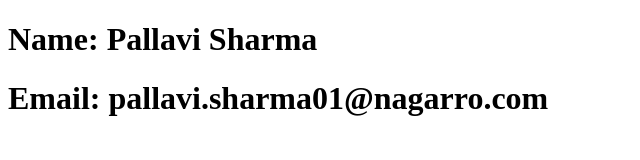
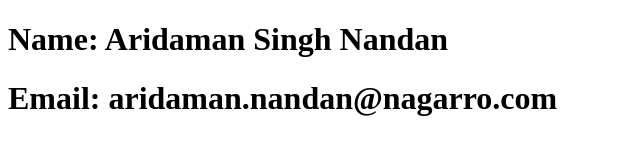
Before and after one commit to aridamannandan/lms, a website: page public/index.html in a window 1280 px wide. Shown: the whole page, without its empty margins (0-640 px from the left). Drawn offline with Linux system fonts and the light colour scheme.

Commit message:
Updation

```diff
--- a/public/index.html
+++ b/public/index.html
@@ -9,8 +9,8 @@
 </head>
 
 <body>
-    <h1>Name: Pallavi Sharma</h1>
-    <h1>Email: pallavi.sharma01@nagarro.com</h1>
+    <h1>Name: Aridaman Singh Nandan</h1>
+    <h1>Email: aridaman.nandan@nagarro.com</h1>
 </body>
 
 </html>
```
